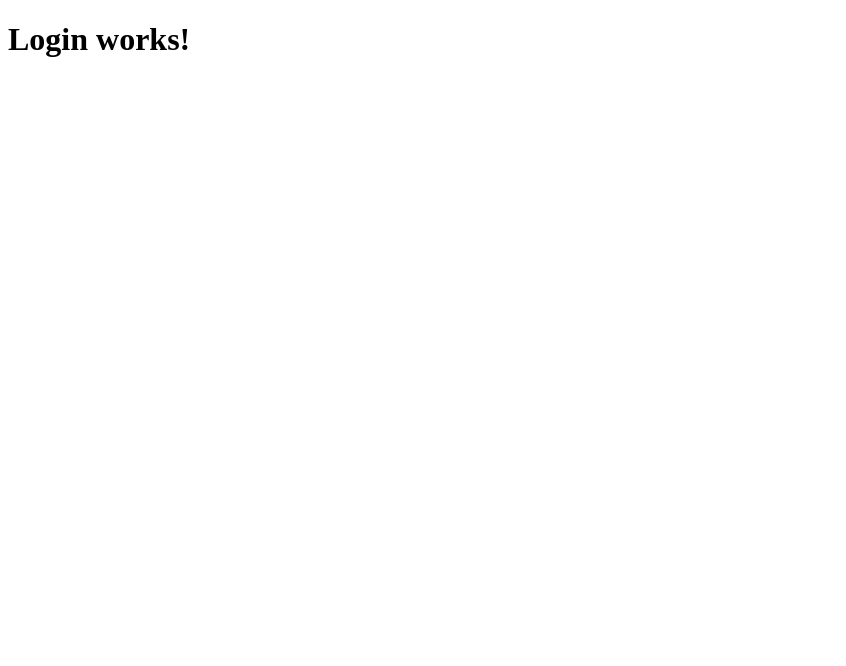
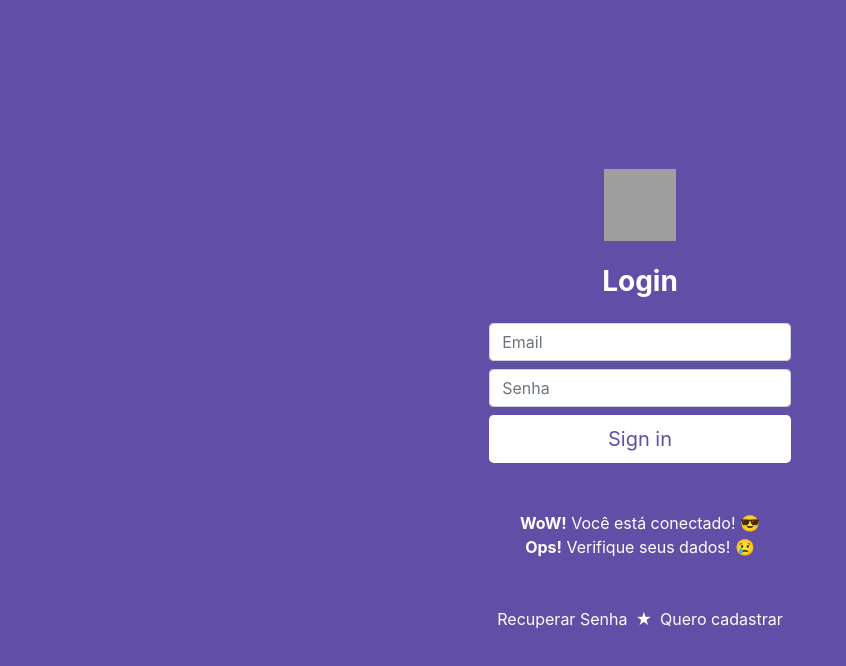
Before and after one commit to V-Icaro/react-eventos, a React (Create React App) app: page / in a window 1280 px wide. Shown: the top 666 px of the page, without its empty margins (0-846 px from the left). Built offline with nearby package versions, Linux system fonts and the light colour scheme; grey boxes are pictures that could not be loaded.

Commit message:
Tela de login finalizada

```diff
--- a/public/index.html
+++ b/public/index.html
@@ -2,9 +2,9 @@
 <html lang="pt-br">
   <head>
     <meta charset="utf-8" />
-
     <meta name="viewport" content="width=device-width, initial-scale=1" />
-
+    <!-- Bootstrap -->
+    <link rel="stylesheet" href="https://stackpath.bootstrapcdn.com/bootstrap/4.4.1/css/bootstrap.min.css" integrity="sha384-Vkoo8x4CGsO3+Hhxv8T/Q5PaXtkKtu6ug5TOeNV6gBiFeWPGFN9MuhOf23Q9Ifjh" crossorigin="anonymous">
 
     <title>React App</title>
   </head>
@@ -12,5 +12,10 @@
 
     <div id="root"></div>
 
+    <!-- Bootstrap -->
+    <script src="https://code.jquery.com/jquery-3.4.1.slim.min.js" integrity="sha384-J6qa4849blE2+poT4WnyKhv5vZF5SrPo0iEjwBvKU7imGFAV0wwj1yYfoRSJoZ+n" crossorigin="anonymous"></script>
+    <script src="https://cdn.jsdelivr.net/npm/popper.js@1.16.0/dist/umd/popper.min.js" integrity="sha384-Q6E9RHvbIyZFJoft+2mJbHaEWldlvI9IOYy5n3zV9zzTtmI3UksdQRVvoxMfooAo" crossorigin="anonymous"></script>
+    <script src="https://stackpath.bootstrapcdn.com/bootstrap/4.4.1/js/bootstrap.min.js" integrity="sha384-wfSDF2E50Y2D1uUdj0O3uMBJnjuUD4Ih7YwaYd1iqfktj0Uod8GCExl3Og8ifwB6" crossorigin="anonymous"></script>
+
   </body>
 </html>
--- a/src/view/login/index.js
+++ b/src/view/login/index.js
@@ -1,8 +1,39 @@
 import React from 'react';
+import './login.css';
 
 function Login(){
     return(
-        <h1>Login works!</h1>
+        <div className="login-content d-flex align-items-center">
+            <form className="form-signin mx-auto">
+
+            <div className="text-center mb-4">
+            <img className="mb-4" src="/docs/4.4/assets/brand/bootstrap-solid.svg" alt="" width="72" height="72" />
+            <h1 className="h3 mb-3 font-weight-normal text-white font-weight-bold">Login</h1>
+            </div>
+
+
+            <input type="email" id="inputEmail" className="form-control my-2" placeholder="Email" />
+            <input type="password" id="inputPassword" className="form-control my-2" placeholder="Senha" />
+
+
+
+            <button className="btn btn-lg btn-login btn-block" type="submit">Sign in</button>
+
+            <div className="msg-login text-white text-center my-5">
+                <span><strong>WoW!</strong> Você está conectado! &#128526;</span>
+                <br/>
+                <span><strong>Ops!</strong> Verifique seus dados! &#128546;</span>
+            </div>
+
+            <div className="opcoes-login mt-5">
+                <a href="#" className="mx-2">Recuperar Senha</a>
+                <span className="text-white">&#9733;</span>
+                <a href="#" className="mx-2">Quero cadastrar</a>
+            </div>
+
+
+        </form>
+      </div>
     )
 }
 
--- a/src/view/login/login.css
+++ b/src/view/login/login.css
@@ -0,0 +1,28 @@
+.login-content {
+    width: 100%;
+    padding: 15%;
+    margin: auto;
+    background-color: #614EA6;
+    height: 100vh;
+}
+
+.btn-login {
+    background-color: #fff;
+    color: #614EA6;
+}
+
+.btn-login:hover {
+    background-color: #f21667;
+    color: #fff;
+}
+
+.opcoes-login a{
+    text-decoration: none;
+    color: #fff;
+    transition: .3s ease-in;
+}
+
+.opcoes-login a:hover{
+    text-decoration: none;
+    color: #f21667;
+}
```
